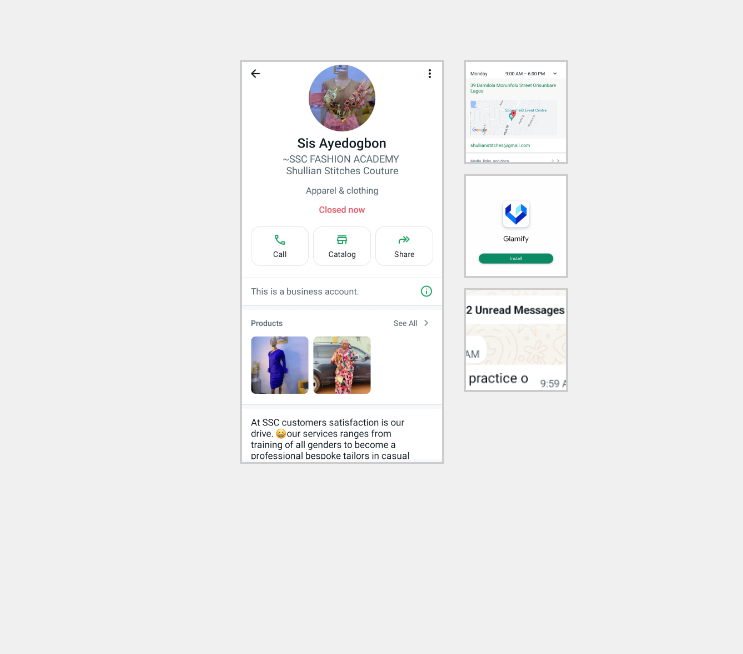
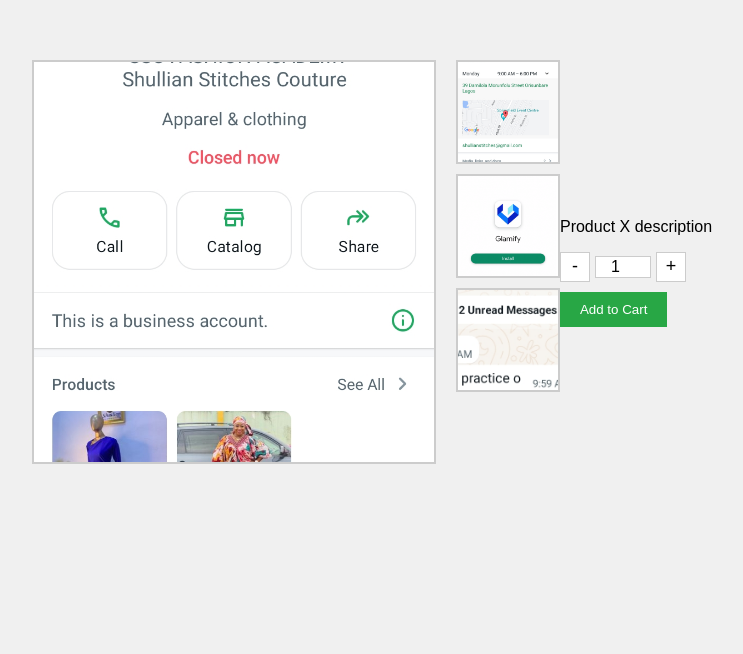
Before and after one commit to Kunsguru/bub, a plain HTML site: page index.html in a window 1280 px wide. Shown: the part 146-800 px from the top of the page, without its empty margins (268-1011 px from the left). Drawn offline with Linux system fonts and the light colour scheme.

Commit message:
Update styles.css

```diff
--- a/styles.css
+++ b/styles.css
@@ -5,7 +5,6 @@
             height: 100vh;
             background-color: #f0f0f0;
             font-family: Arial, sans-serif;
-
         }
         .gallery {
             display: flex;
@@ -13,7 +12,7 @@
             align-items: flex-start;
         }
         .main-image {
-            width: 200px;
+            width: 400px;
             height: 400px;
             margin-right: 20px;
             border: 2px solid #ccc;
@@ -37,32 +36,6 @@
         }
         .product-details {
             margin-top: 20px;
-        }
-        .product-details1{
-        	display: flex;
-      align-items: center;
-      flex-direction: column;
-      position: relative;
-      margin-right: -5%;
-
-        	}
-        .product-details2{
-        	display: flex;
-      align-items: center;
-      flex-direction: column;
-      position: relative;
-      margin-right: -25%;
-      margin-bottom: -150px;
-      z-index: 1;
-
-
-        	}
-
-        .product-details01{
-        	display: flex;
-        position: absolute;
-        margin-bottom: -140%;
-
         }
         .quantity-control {
             display: flex;
```
